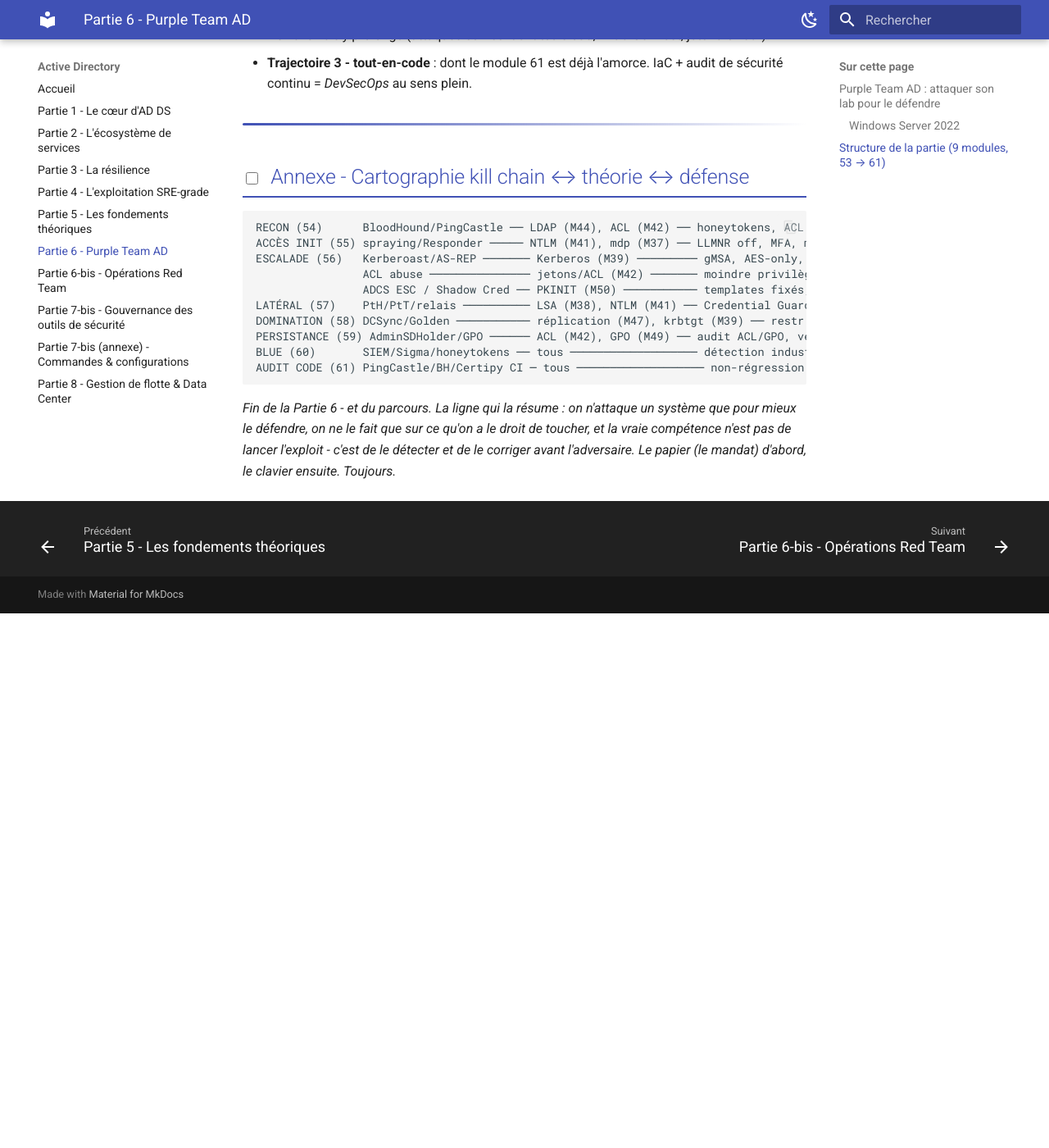
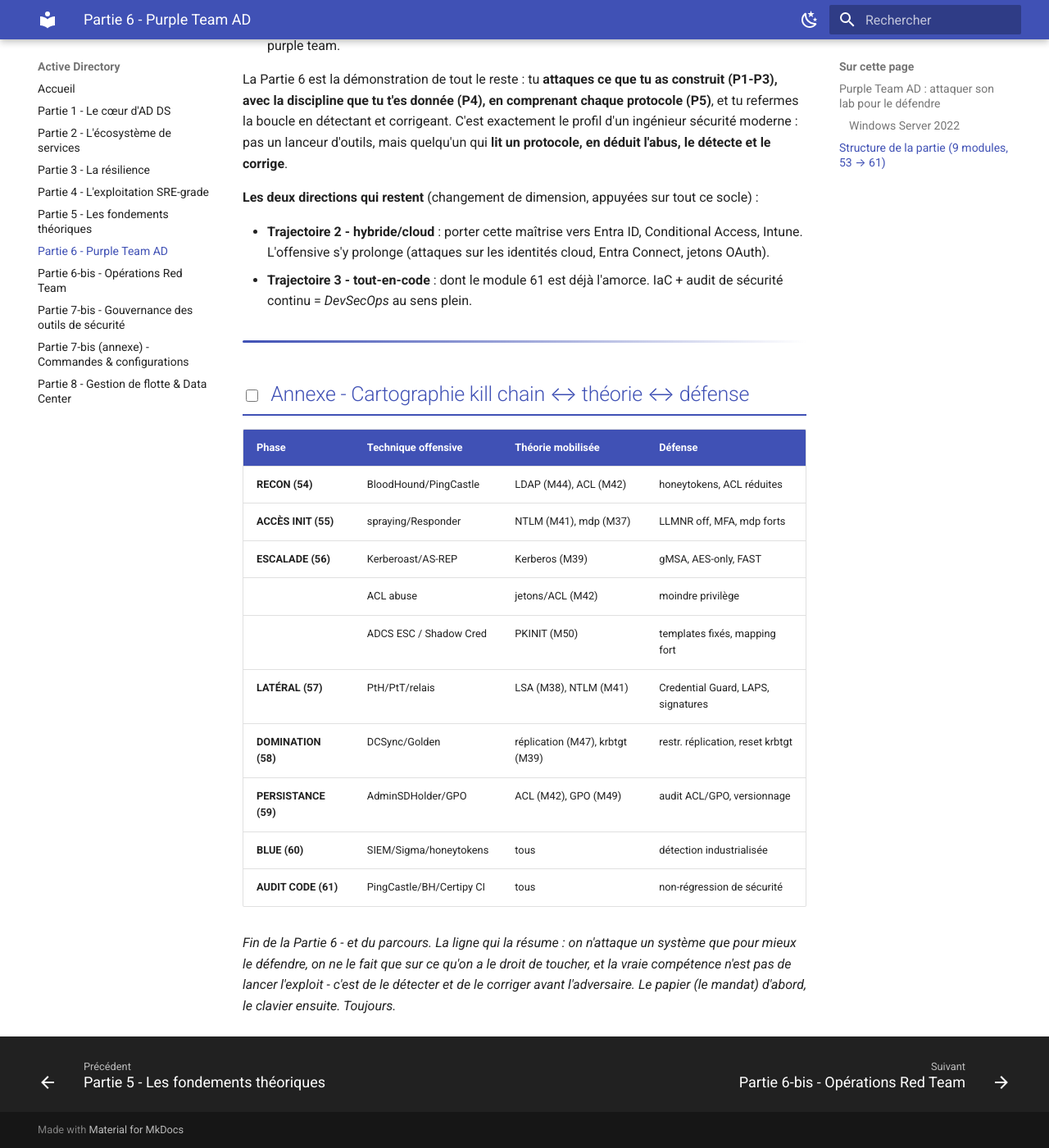
Before and after one commit to andrihan/Active-Directory, an MkDocs documentation site: the page built from docs/06-purple-team.md, in a window 1280 px wide and 1400 px high, scrolled down 18572 px. Shown: the whole window at 82% size. Built offline with MkDocs 1.6.1 and Material for MkDocs 9.7.7, drawn with Linux system fonts in a browser that asks for light colours; before the commit the page ends 19320 px from its top, so only the background shows below that; some of the changed text lies outside the part shown.

Commit message:
feat: convertir les schémas du purple team en Mermaid et tableaux

````diff
--- a/docs/06-purple-team.md
+++ b/docs/06-purple-team.md
@@ -45,11 +45,12 @@ Avant la moindre commande, un pentester professionnel a :
 
 On structure toute intrusion selon une **chaîne** - c'est le langage commun red/blue et la colonne vertébrale de cette partie :
 
-```
-Reconnaissance ──▶ Accès initial ──▶ Exécution ──▶ Persistance
-   ──▶ Escalade de privilèges ──▶ Contournement des défenses
-   ──▶ Accès aux identifiants ──▶ Découverte ──▶ Mouvement latéral
-   ──▶ Collecte ──▶ Domination du domaine ──▶ Exfiltration / Impact
+```mermaid
+flowchart LR
+    A["Reconnaissance"] --> B["Accès initial"] --> C["Exécution"] --> D["Persistance"]
+    D --> E["Escalade de privilèges"] --> F["Contournement des défenses"]
+    F --> G["Accès aux identifiants"] --> H["Découverte"] --> I["Mouvement latéral"]
+    I --> J["Collecte"] --> K["Domination du domaine"] --> L["Exfiltration / Impact"]
 ```
 
 MITRE **ATT&CK** formalise chaque étape en *tactiques* (le « pourquoi ») et *techniques* (le « comment », ex. `T1558.003` = Kerberoasting). L'intérêt pour toi : chaque technique ATT&CK a une page listant **détections et mitigations** - c'est exactement le pont purple. On y renverra.
@@ -108,8 +109,9 @@ ldapdomaindump -u 'CORP\jdupont' -p 'MotDePasse' ldap://192.168.10.10
 
 **BloodHound** est l'outil qui a changé le jeu : il collecte (via **SharpHound**) tous les objets et surtout **toutes les relations** (appartenances, sessions, ACL, délégations, admin locaux), puis calcule des **chemins d'attaque** dans un graphe. La requête emblématique : *« quel est le chemin le plus court entre un utilisateur lambda et Domain Admins ? »*.
 
-```
-SharpHound (collecte) ──▶ fichiers JSON ──▶ BloodHound (graphe) ──▶ "Shortest Path to Domain Admins"
+```mermaid
+flowchart LR
+    A["SharpHound (collecte)"] --> B["fichiers JSON"] --> C["BloodHound (graphe)"] --> D["Shortest Path to Domain Admins"]
 ```
 
 Ce que BloodHound révèle mappe **directement** la théorie de la Partie 5 :
@@ -395,14 +397,15 @@ C'est le pont explicite vers la **Trajectoire 3 (DevSecOps)**. Au lieu d'auditer
 
 ## 61.2 Pipeline d'audit AD
 
-```
-Commit / planifié ──▶ CI (GitLab self-hosted / GitHub Actions) ──▶
-   ├─ PingCastle en ligne de commande  → score de risque, seuil d'échec
-   ├─ SharpHound + requêtes BloodHound (cypher) → chemins vers DA = 0 ?
-   ├─ Certipy find → templates ADCS vulnérables = 0 ?
-   ├─ Purple Knight / ORADAD → indicateurs d'exposition
-   └─ Tests Pester → assertions de config (AES-only, LLMNR off, signature LDAP...)
-        ──▶ Rapport + échec du build si régression de posture
+```mermaid
+flowchart LR
+    A["Commit / planifié"] --> CI["CI (GitLab self-hosted / GitHub Actions)"]
+    CI --> P1["PingCastle en ligne de commande<br/>→ score de risque, seuil d'échec"]
+    CI --> P2["SharpHound + requêtes BloodHound (cypher)<br/>→ chemins vers DA = 0 ?"]
+    CI --> P3["Certipy find<br/>→ templates ADCS vulnérables = 0 ?"]
+    CI --> P4["Purple Knight / ORADAD<br/>→ indicateurs d'exposition"]
+    CI --> P5["Tests Pester<br/>→ assertions de config (AES-only, LLMNR off, signature LDAP...)"]
+    P1 & P2 & P3 & P4 & P5 --> R["Rapport + échec du build si régression de posture"]
 ```
 Principe : **un changement qui dégrade la posture (nouveau chemin vers DA, template ESC réintroduit, RC4 réactivé) casse le pipeline** - exactement comme un test unitaire raté. La sécurité devient mesurable et versionnée.
 
@@ -449,17 +452,17 @@ La Partie 6 est la démonstration de tout le reste : tu **attaques ce que tu as
 
 ## Annexe - Cartographie kill chain ↔ théorie ↔ défense
 
-```
-RECON (54)      BloodHound/PingCastle ── LDAP (M44), ACL (M42) ── honeytokens, ACL réduites
-ACCÈS INIT (55) spraying/Responder ───── NTLM (M41), mdp (M37) ── LLMNR off, MFA, mdp forts
-ESCALADE (56)   Kerberoast/AS-REP ─────── Kerberos (M39) ───────── gMSA, AES-only, FAST
-                ACL abuse ─────────────── jetons/ACL (M42) ─────── moindre privilège
-                ADCS ESC / Shadow Cred ── PKINIT (M50) ─────────── templates fixés, mapping fort
-LATÉRAL (57)    PtH/PtT/relais ────────── LSA (M38), NTLM (M41) ── Credential Guard, LAPS, signatures
-DOMINATION (58) DCSync/Golden ─────────── réplication (M47), krbtgt (M39) ── restr. réplication, reset krbtgt
-PERSISTANCE (59) AdminSDHolder/GPO ────── ACL (M42), GPO (M49) ── audit ACL/GPO, versionnage
-BLUE (60)       SIEM/Sigma/honeytokens ── tous ─────────────────── détection industrialisée
-AUDIT CODE (61) PingCastle/BH/Certipy CI ─ tous ─────────────────── non-régression de sécurité
-```
+| Phase | Technique offensive | Théorie mobilisée | Défense |
+|---|---|---|---|
+| **RECON (54)** | BloodHound/PingCastle | LDAP (M44), ACL (M42) | honeytokens, ACL réduites |
+| **ACCÈS INIT (55)** | spraying/Responder | NTLM (M41), mdp (M37) | LLMNR off, MFA, mdp forts |
+| **ESCALADE (56)** | Kerberoast/AS-REP | Kerberos (M39) | gMSA, AES-only, FAST |
+| | ACL abuse | jetons/ACL (M42) | moindre privilège |
+| | ADCS ESC / Shadow Cred | PKINIT (M50) | templates fixés, mapping fort |
+| **LATÉRAL (57)** | PtH/PtT/relais | LSA (M38), NTLM (M41) | Credential Guard, LAPS, signatures |
+| **DOMINATION (58)** | DCSync/Golden | réplication (M47), krbtgt (M39) | restr. réplication, reset krbtgt |
+| **PERSISTANCE (59)** | AdminSDHolder/GPO | ACL (M42), GPO (M49) | audit ACL/GPO, versionnage |
+| **BLUE (60)** | SIEM/Sigma/honeytokens | tous | détection industrialisée |
+| **AUDIT CODE (61)** | PingCastle/BH/Certipy CI | tous | non-régression de sécurité |
 
 *Fin de la Partie 6 - et du parcours. La ligne qui la résume : on n'attaque un système que pour mieux le défendre, on ne le fait que sur ce qu'on a le droit de toucher, et la vraie compétence n'est pas de lancer l'exploit - c'est de le détecter et de le corriger avant l'adversaire. Le papier (le mandat) d'abord, le clavier ensuite. Toujours.*
````
